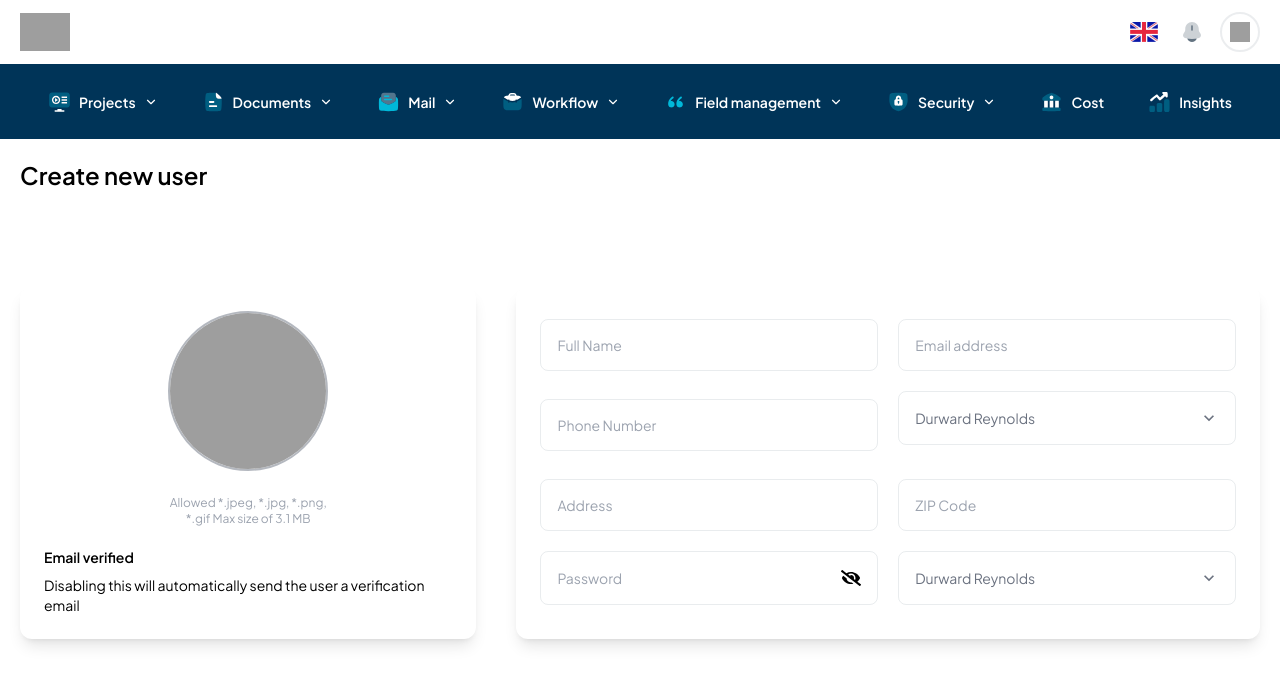
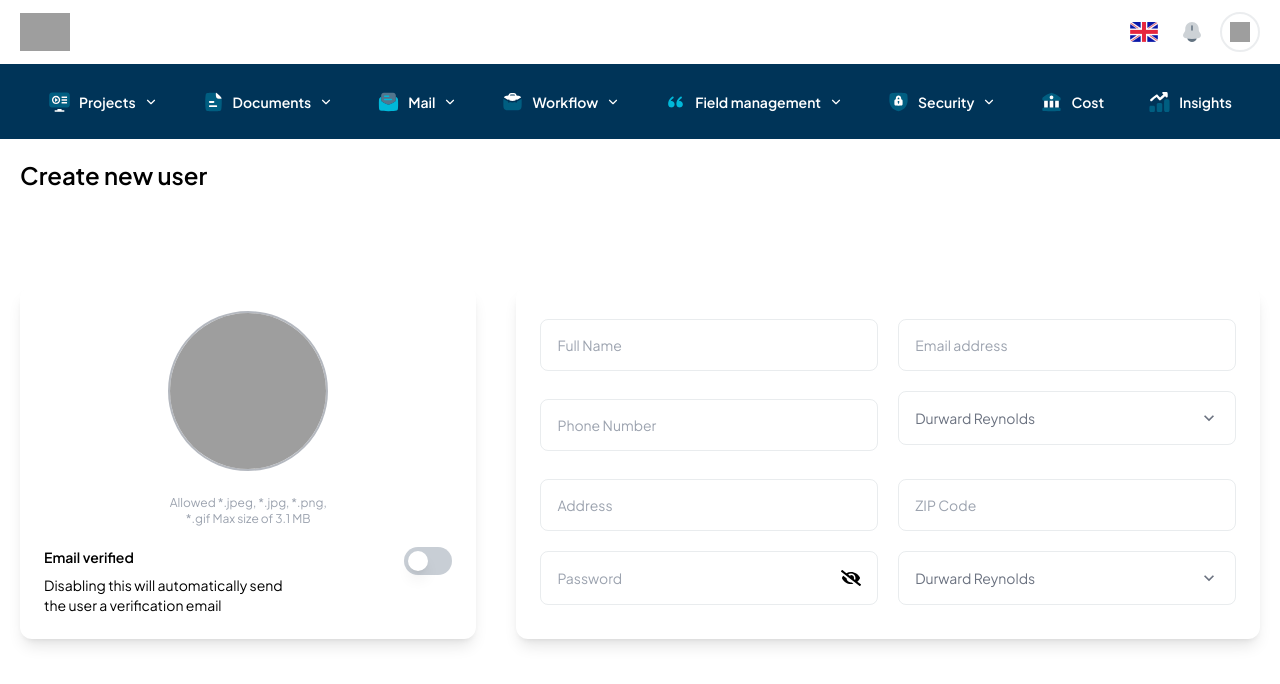
Before and after one commit to BCPAZ/crm-app, a React (Vite) app: page /create-new-user in a window 1280 px wide. Shown: the top 684 px of the page. Built offline with nearby package versions, Linux system fonts and the light colour scheme; grey boxes are pictures that could not be loaded.

Commit message:
feat : Create new user completed

```diff
--- a/src/components/common/Switch.jsx
+++ b/src/components/common/Switch.jsx
@@ -8,11 +8,11 @@ export default function CustomSwitch() {
     <Switch
       checked={enabled}
       onChange={setEnabled}
-      className="group relative flex h-7 w-14 cursor-pointer rounded-full bg-white/10 p-1 transition-colors duration-200 ease-in-out focus:outline-none data-[focus]:outline-1 data-[focus]:outline-white data-[checked]:bg-white/10"
+      className="group relative flex h-7 w-12 cursor-pointer rounded-full bg-grey/50 p-1 transition-colors duration-200 ease-in-out focus:outline-none data-[focus]:outline-1 data-[focus]:outline-white data-[checked]:bg-green-600"
     >
       <span
         aria-hidden="true"
-        className="pointer-events-none inline-block size-5 translate-x-0 rounded-full bg-white ring-0 shadow-lg transition duration-200 ease-in-out group-data-[checked]:translate-x-7"
+        className="pointer-events-none inline-block size-5 translate-x-0 rounded-full bg-white ring-0 shadow-lg transition duration-200 ease-in-out group-data-[checked]:translate-x-5"
       />
     </Switch>
   )
--- a/src/views/App/Security/CreateNewUser.jsx
+++ b/src/views/App/Security/CreateNewUser.jsx
@@ -1,6 +1,7 @@
 import Input from "@/components/common/Input";
 import SecondInput from "@/components/common/SecondInput";
 import Select from "@/components/common/Select";
+import CustomSwitch from "@/components/common/Switch";
 import { IoCamera } from "react-icons/io5";
 const CreateNewUser = () => {
   return (
@@ -25,15 +26,15 @@ const CreateNewUser = () => {
                 Allowed *.jpeg, *.jpg, *.png, *.gif Max size of 3.1 MB
               </p>
             </div>
-            <div className="flex justify-start mt-5">
-              <div className="flex flex-col gap-2">
+            <div className="flex justify-between mt-5">
+              <div className="flex flex-col gap-2 max-w-[247px]">
                 <h3 className="text-sm font-semibold">Email verified</h3>
                 <p className="text-sm">
                   Disabling this will automatically send the user a verification
                   email
                 </p>
               </div>
-
+                <CustomSwitch />
             </div>
           </div>
           <div className="bg-white p-6 rounded-xl lg:w-[62%] w-full shadow-lg">
--- a/src/views/App/Security/Users.jsx
+++ b/src/views/App/Security/Users.jsx
@@ -12,7 +12,7 @@ const Users = () => {
         <div className="mt-5 flex justify-end">
           <Link to={'/create-new-user'} className="bg-black p-3 font-semibold text-white rounded-lg text-sm flex items-center gap-2">
             <IoAddSharp size={18} />
-            Create Role
+            Create user
           </Link>
         </div>
       </div>
```
